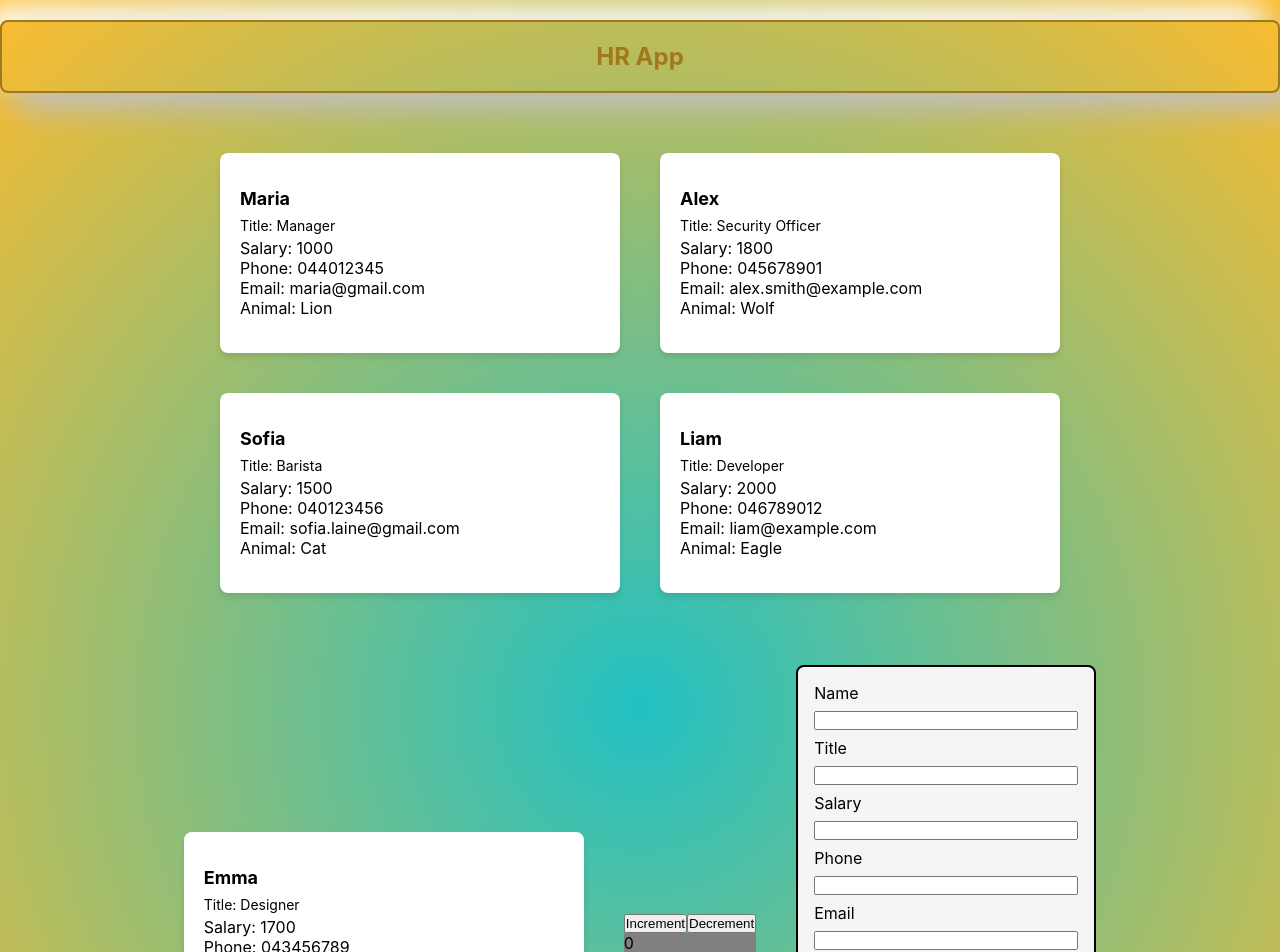
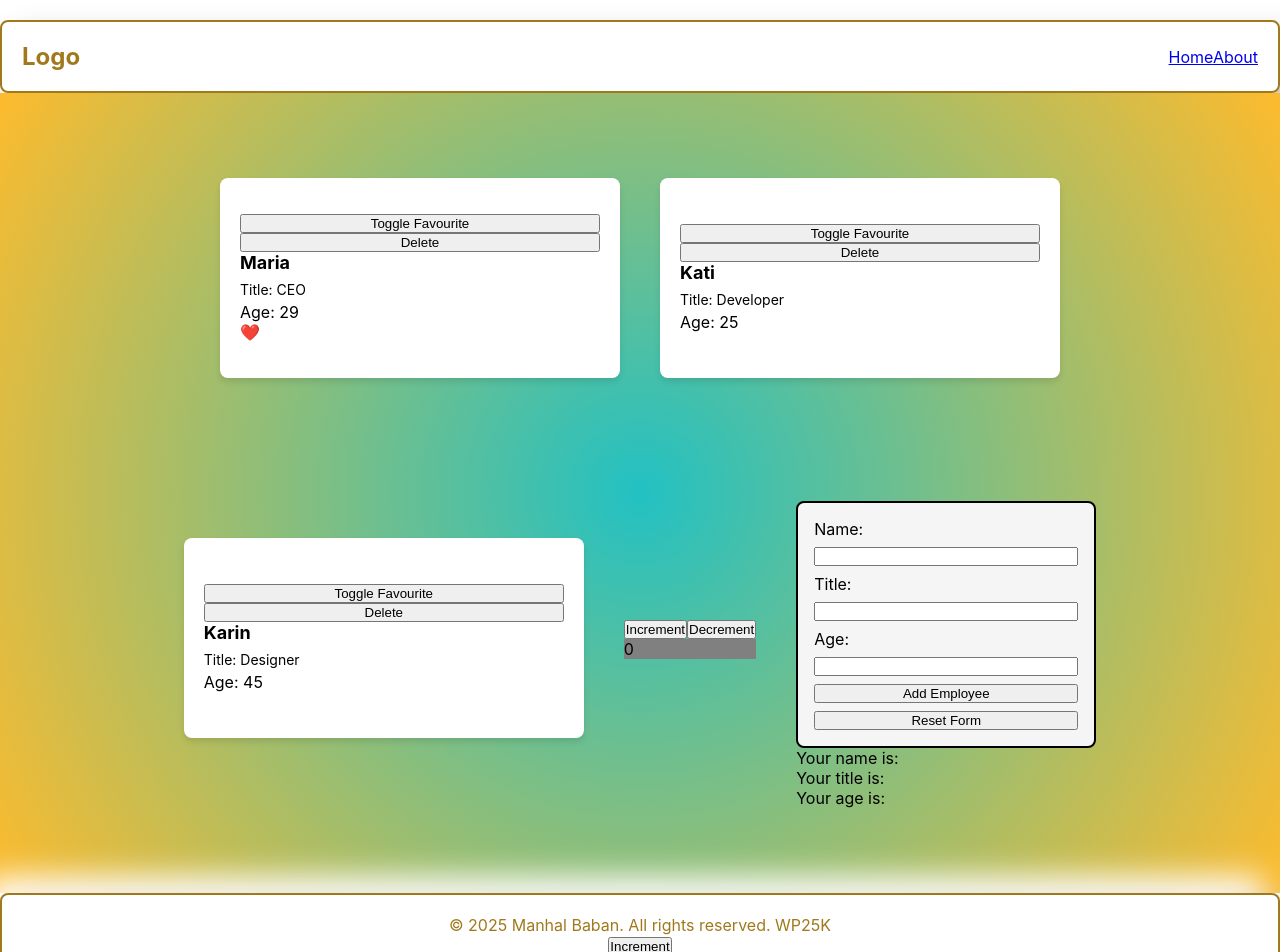
Before and after one commit to Manhal-Baban/react-basics, a React (Vite) app: page / in a window 1280 px wide. Shown: the top 952 px of the page. Built offline with nearby package versions, Linux system fonts and the light colour scheme; data requests are answered from the project's data file.

Commit message:
layout and error page with some css

```diff
--- a/src/App.jsx
+++ b/src/App.jsx
@@ -1,73 +1,46 @@
-import { useState } from "react";
+// import { BrowserRouter, Route, Routes } from "react-router";
+
+import { createBrowserRouter, RouterProvider } from "react-router";
 import "./App.css";
-import Card from "./components/Card";
-import Counter from "./components/Counter";
-import Footer from "./components/Footer";
-import Form from "./components/Form";
-import Header from "./components/Header";
-import data from "./data";
+import About from "./components/About";
+import ErrorPage from "./components/ErrorPage";
+import Home from "./components/Home";
+import Layout from "./Layout";
+
+// function App() {
+//   return (
+//     <BrowserRouter>
+//       <Routes>
+//         <Route path="/" element={<Home />} />
+//         <Route path="/about" element={<About />} />
+//       </Routes>
+//     </BrowserRouter>
+//   );
+// }
+const router = createBrowserRouter([
+  {
+    path: "/",
+    element: <Layout />,
+    children: [
+      {
+        path: "/",
+        index: true,
+        element: <Home />,
+      },
+      {
+        path: "about",
+        element: <About />,
+      },
+      {
+        path: "*",
+        element: <ErrorPage />,
+      },
+    ],
+  },
+]);
 
 function App() {
-  // const { count, setCount } = useCounter();
-  const [count, setCount] = useState(0);
-  const [employees, setEmployees] = useState(data);
-  const [formData, setFormData] = useState({
-    age: "",
-    name: "",
-    title: "",
-  });
-
-  const handleClick = () => {
-    setEmployees([
-      ...employees,
-      {
-        id: employees.length + 1,
-        name: formData.name,
-        title: formData.title,
-        age: formData.age,
-        isFavourite: false,
-      },
-    ]);
-  };
-
-  const toggleFavourite = (id) => {
-    const updatedEmployees = employees.map((employee) => {
-      if (employee.id && employee.isFavourite === undefined) {
-        return { ...employee, isFavourite: false };
-      } else if (employee.id === id) {
-        return { ...employee, isFavourite: !employee.isFavourite };
-      } else {
-        return employee;
-      }
-    });
-    setEmployees(updatedEmployees);
-  };
-
-  return (
-    <div className="app">
-      <Header />
-      <main className="main-content">
-        {employees.map((employee) => {
-          console.log(employee);
-
-          return (
-            <Card
-              key={employee.id}
-              {...employee}
-              toggleFavourite={toggleFavourite}
-            />
-          );
-        })}
-        <Counter count={count} setCount={setCount} />
-        <Form
-          formData={formData}
-          setFormData={setFormData}
-          handleClick={handleClick}
-        />
-      </main>
-      <Footer count={count} setCount={setCount} />
-    </div>
-  );
+  return <RouterProvider router={router} />;
 }
 
 export default App;
--- /dev/null
+++ b/src/Layout.jsx
@@ -0,0 +1,18 @@
+import { Outlet } from "react-router";
+import Footer from "./components/Footer";
+import Header from "./components/Header";
+
+const Layout = () => {
+  return (
+    <div style={{ display: "flex", flexDirection: "column", height: "100vh" }}>
+      <Header />
+      {/* <div style={{ width: "100%", height: "85vh" }}> */}
+      <div style={{ flexGrow: 1 }}>
+        <Outlet />
+      </div>
+      <Footer />
+    </div>
+  );
+};
+
+export default Layout;
--- /dev/null
+++ b/src/components/About.jsx
@@ -0,0 +1,23 @@
+import { useNavigate } from "react-router";
+
+const About = () => {
+  const navigate = useNavigate();
+
+  // const handleNavigate = () => {
+  //   navigate("/"); // whatever route you want to navigate to
+  // };
+
+  return (
+    <div>
+      <p>
+        Lorem ipsum dolor sit amet consectetur adipisicing elit. Dignissimos
+        nesciunt, quam voluptate deserunt tenetur eius nisi fugit molestiae
+        adipisci suscipit, facilis aliquid. Tempore sequi eum facilis illo quis
+        et quaerat.
+      </p>
+      <button onClick={() => navigate("/")}>Return to Home</button>
+    </div>
+  );
+};
+
+export default About;
--- a/src/components/Card.jsx
+++ b/src/components/Card.jsx
@@ -1,14 +1,24 @@
 import styles from "./Card.module.css";
 
-const Card = (props) => {
+const Card = ({
+  name,
+  title,
+  age,
+  isFavourite,
+  toggleFavourite,
+  id,
+  handleDelete,
+}) => {
+  console.log("Card props - ID:", id, "Name:", name);
+
   return (
     <div className={styles.card}>
-      <div className={styles.name}>{props.name}</div>
-      <div className={styles.title}>Title: {props.title}</div>
-      <div className={styles.salary}>Salary: {props.salary}</div>
-      <div className={styles.phone}>Phone: {props.phone}</div>
-      <div className={styles.email}>Email: {props.email}</div>
-      <div className={styles.animal}>Animal: {props.animal}</div>
+      <button onClick={() => toggleFavourite(id)}>Toggle Favourite</button>
+      <button onClick={() => handleDelete(id)}>Delete</button>
+      <div className={styles.name}>{name}</div>
+      <div className={styles.title}>Title: {title}</div>
+      <div className={styles.age}>Age: {age}</div>
+      <div className={styles.favourite}>{isFavourite && <span>❤️</span>}</div>
     </div>
   );
 };
--- /dev/null
+++ b/src/components/ErrorPage.jsx
@@ -0,0 +1,9 @@
+const ErrorPage = () => {
+  return (
+    <div style={{ backgroundColor: "red" }}>
+      <h1>Page not found</h1>
+    </div>
+  );
+};
+
+export default ErrorPage;
--- a/src/components/Form.jsx
+++ b/src/components/Form.jsx
@@ -1,5 +1,4 @@
 import styles from "./Form.module.css";
-
 const Form = ({ formData, setFormData, handleClick }) => {
   const handleChange = (e) => {
     setFormData((prevState) => {
@@ -11,89 +10,66 @@ const Form = ({ formData, setFormData, handleClick }) => {
     e.preventDefault();
     handleClick();
     setFormData({
-      firstName: "",
-      lastName: "",
+      age: "",
+      name: "",
       title: "",
-      salary: "",
-      phone: "",
-      email: "",
-      animal: "",
-    }); // optional reset of the form after submission
+    }); // optional resetting of the form.
   };
 
   return (
     <div>
-      <form onSubmit={handleSubmit}>
-        <label htmlFor="name"> Name</label>
+      <form className={styles.form} onSubmit={handleSubmit}>
+        <label className={styles.label} htmlFor="name">
+          Name:
+        </label>
         <input
+          className={styles.input}
           id="name"
           name="name"
           value={formData.name}
           onChange={handleChange}
         />
-
-        <label htmlFor="title">Title</label>
+        <label className={styles.label} htmlFor="title">
+          Title:
+        </label>
         <input
+          className={styles.input}
           id="title"
           name="title"
           value={formData.title}
           onChange={handleChange}
         />
-        <label htmlFor="salary">Salary</label>
+        <label className={styles.label} htmlFor="age">
+          Age:
+        </label>
         <input
-          id="salary"
-          name="salary"
-          value={formData.salary}
+          className={styles.input}
+          id="age"
+          name="age"
+          value={formData.age}
           onChange={handleChange}
         />
-        <label htmlFor="phone">Phone</label>
-        <input
-          id="phone"
-          name="phone"
-          value={formData.phone}
-          onChange={handleChange}
-        />
-        <label htmlFor="email">Email</label>
-        <input
-          id="email"
-          name="email"
-          value={formData.email}
-          onChange={handleChange}
-        />
-        <label htmlFor="animal">Animal</label>
-        <input
-          id="animal"
-          name="animal"
-          value={formData.animal}
-          onChange={handleChange}
-        />
-        <button type="submit">Add employee</button>
-        {/* Alternatively, you can use just button without submit type */}
-        {/* <button type="button" onClick={handleClick}>Add Employee</button> */}
+        <button type="submit">Add Employee</button>
+        {/* Alternatively you can use just button without submit type */}
+        {/* <button type="button" onClick={handleClick}>
+          Add Employee
+        </button> */}
         <button
           type="button"
           onClick={() =>
             setFormData({
-              Name: "",
+              age: "",
+              name: "",
               title: "",
-              salary: "",
-              phone: "",
-              email: "",
-              animal: "",
             })
           }
         >
           Reset Form
         </button>
-        <div className={styles.output}>
-          <p>Name: {formData.name}</p>
-          <p>Title: {formData.title}</p>
-          <p>Salary: {formData.salary}</p>
-          <p>Phone: {formData.phone}</p>
-          <p>Email: {formData.email}</p>
-          <p>Animal: {formData.animal}</p>
-        </div>
       </form>
+      <p>Your name is: {formData.name}</p>
+      <p>Your title is: {formData.title}</p>
+      <p>Your age is: {formData.age}</p>
     </div>
   );
 };
--- a/src/components/Header.jsx
+++ b/src/components/Header.jsx
@@ -1,9 +1,21 @@
+import { Link } from "react-router";
 import styles from "./Header.module.css";
 
 const Header = () => {
   return (
-    <header className={styles.header}>
-      <h1>HR App</h1>
+    <header
+      className={styles.header}
+      style={{
+        display: "flex",
+        alignItems: "center",
+        justifyContent: "space-between",
+      }}
+    >
+      <h1>Logo</h1>
+      <nav>
+        <Link to="/">Home</Link>
+        <Link to="/about">About</Link>
+      </nav>
     </header>
   );
 };
--- /dev/null
+++ b/src/components/Home.jsx
@@ -0,0 +1,83 @@
+import axios from "axios";
+import { useEffect, useState } from "react";
+import "../../src/App.css";
+import Card from "../components/Card";
+import Counter from "../components/Counter";
+import Form from "../components/Form";
+
+function Home() {
+  // const { count, setCount } = useCounter();
+  const [count, setCount] = useState(0);
+  const [employees, setEmployees] = useState([]);
+  const [formData, setFormData] = useState({
+    age: "",
+    name: "",
+    title: "",
+  });
+
+  useEffect(() => {
+    axios.get("http://localhost:3001/employees").then((response) => {
+      setEmployees(response.data);
+    });
+  }, []);
+
+  const handleDelete = (id) => {
+    axios.delete(`http://localhost:3001/employees/${id}`).then(() => {
+      setEmployees(employees.filter((employee) => employee.id !== id));
+    });
+  };
+
+  const handleClick = () => {
+    axios
+      .post("http://localhost:3001/employees", {
+        id: String(employees.length + 1),
+        name: formData.name,
+        title: formData.title,
+        age: formData.age,
+        isFavourite: false,
+      })
+      .then((response) => {
+        setEmployees([...employees, response.data]);
+      });
+  };
+
+  const toggleFavourite = (id) => {
+    const updatedEmployees = employees.map((employee) => {
+      if (employee.id && employee.isFavourite === undefined) {
+        return { ...employee, isFavourite: false };
+      } else if (employee.id === id) {
+        return { ...employee, isFavourite: !employee.isFavourite };
+      } else {
+        return employee;
+      }
+    });
+    setEmployees(updatedEmployees);
+  };
+
+  return (
+    <div className="app">
+      <main className="main-content">
+        {employees.map((employee) => {
+          console.log(employee);
+
+          return (
+            <Card
+              key={employee.id}
+              {...employee}
+              toggleFavourite={toggleFavourite}
+              handleDelete={handleDelete}
+            />
+          );
+        })}
+        <Counter count={count} setCount={setCount} />
+        <Form
+          formData={formData}
+          setFormData={setFormData}
+          handleClick={handleClick}
+        />
+      </main>
+    </div>
+  );
+}
+
+export default Home;
--- /dev/null
+++ b/src/db.json
@@ -0,0 +1,31 @@
+{
+  "employees": [
+    {
+      "id": "1",
+      "name": "Maria",
+      "title": "CEO",
+      "age": 29,
+      "isFavourite": true
+    },
+    {
+      "id": "2",
+      "name": "Kati",
+      "title": "Developer",
+      "age": 25,
+      "isFavourite": false
+    },
+    {
+      "id": "3",
+      "name": "Karin",
+      "title": "Designer",
+      "age": 45
+    }
+  ],
+  "somethingElse": [
+    {
+      "id": 1,
+      "name": "John",
+      "age": 30
+    }
+  ]
+}
```
Also changed, not shown: package.json (+6 -2 lines), 1 other file (tests, documents, lock files or other folders).
